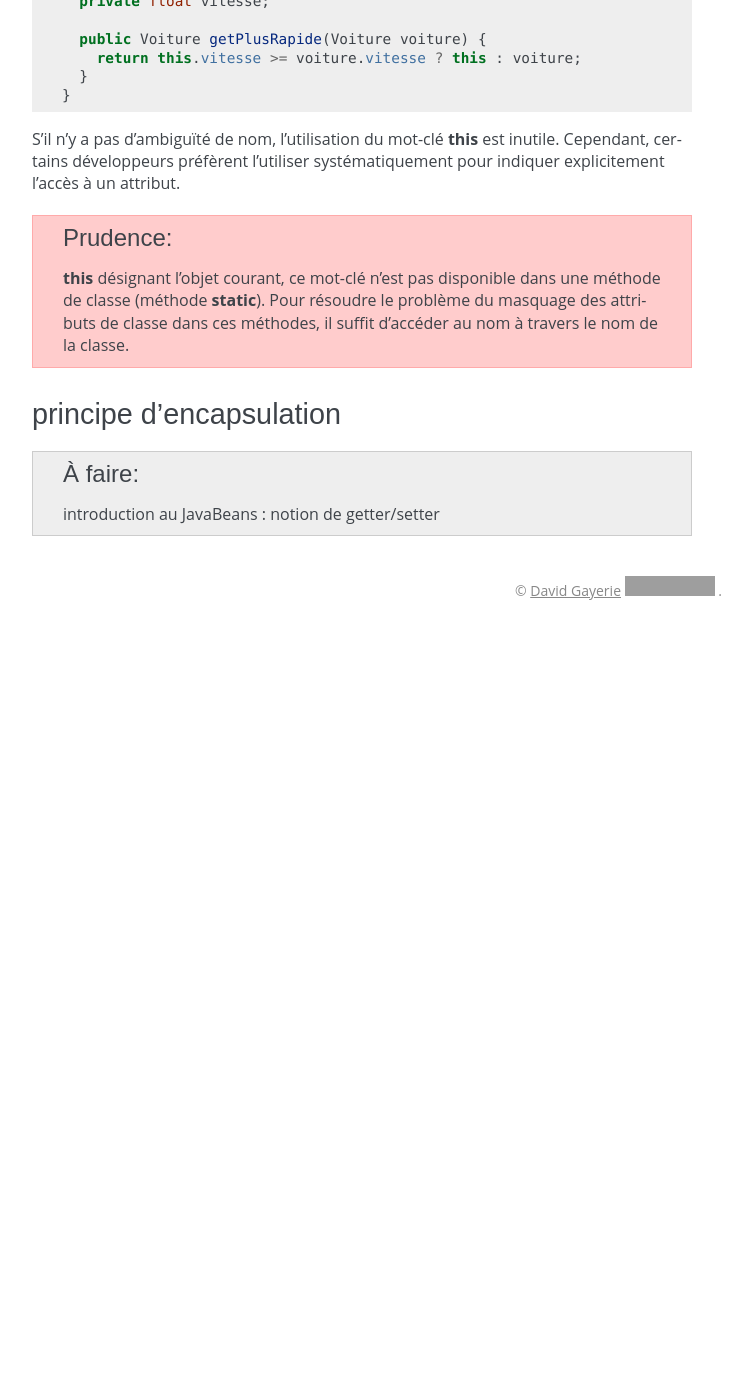
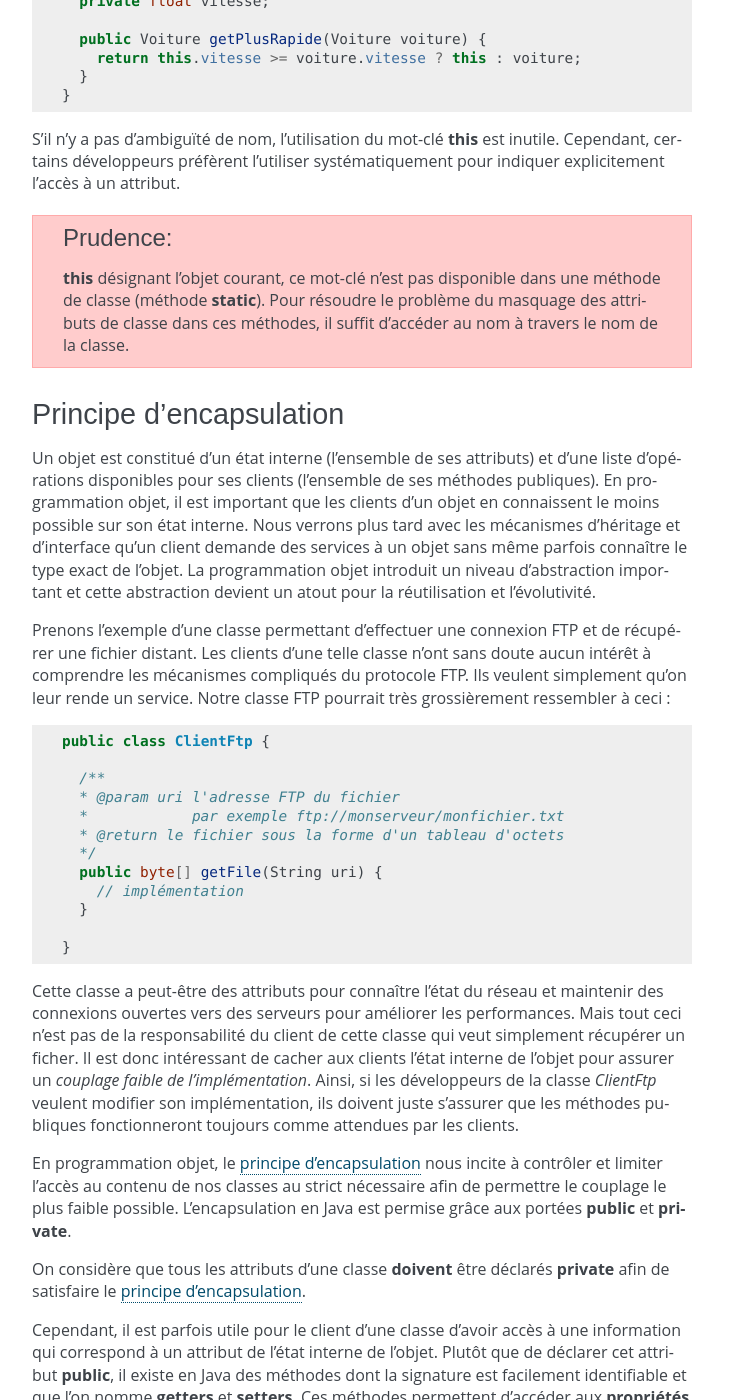
Before and after one commit to lanaflonPerso/cours-java-web, a Sphinx documentation site: the page built from source/attributs_et_methodes.rst, in a window 1280 px wide and 1400 px high, scrolled down 13756 px. Shown: the whole window, without its empty margins (398-1150 px from the left). Built offline with Sphinx 7.4.7, drawn with Linux system fonts in a browser that asks for light colours; formulas are drawn with MathJax 3; before the commit the page ends 14386 px from its top, so only the background shows below that; some of the changed text lies outside the part shown; grey boxes are pictures that could not be loaded.

Commit message:
fin chapitre sur les méthodes

```diff
--- a/source/attributs_et_methodes.rst
+++ b/source/attributs_et_methodes.rst
@@ -35,7 +35,7 @@
 
 Jusqu'à présent, nous avons vu qu'il existe deux portées différentes : *public* et *private*.
 Java est un langage qui supporte l'encapsulation de données. Cela signifie que lorsque
-nous créons une classe nous avons la choix de laisser accessible ou non au reste du programme
+nous créons une classe nous avons le choix de laisser accessible ou non au reste du programme
 des attributs (mais aussi des méthodes). Le mécanisme d'encapsulation permet notamment
 d'implémenter en Java le principe du *ouvert/fermé* qui est un des cinq principes SOLID_
 de la conception objet.
@@ -665,7 +665,7 @@
 la méthode *additionner(int, int)* sera forcément choisie par le compilateur.
 
 
-portée des noms et this
+Portée des noms et this
 ***********************
 
 Lorsqu'on déclare un identifiant, qu'il s'agisse du nom d'une classe, d'un
@@ -791,13 +791,170 @@
   de classe dans ces méthodes, il suffit d'accéder au nom à travers le nom de la classe.
 
 
-principe d'encapsulation
+Principe d'encapsulation
 *************************
+
+Un objet est constitué d'un état interne (l'ensemble de ses attributs) et d'une
+liste d'opérations disponibles pour ses clients (l'ensemble de ses méthodes publiques).
+En programmation objet, il est important que les clients d'un objet en connaissent
+le moins possible sur son état interne. Nous verrons plus tard avec les mécanismes
+d'héritage et d'interface qu'un client demande des services à un objet sans même
+parfois connaître le type exact de l'objet. La programmation objet introduit
+un niveau d'abstraction important et cette abstraction devient un atout pour
+la réutilisation et l'évolutivité.
+
+Prenons l'exemple d'une classe permettant d'effectuer une connexion FTP et de récupérer
+une fichier distant. Les clients d'une telle classe n'ont sans doute aucun intérêt à
+comprendre les mécanismes compliqués du protocole FTP. Ils veulent simplement qu'on leur
+rende un service. Notre classe FTP pourrait très grossièrement ressembler à ceci :
+
+::
+
+  public class ClientFtp {
+
+    /**
+    * @param uri l'adresse FTP du fichier
+    *            par exemple ftp://monserveur/monfichier.txt
+    * @return le fichier sous la forme d'un tableau d'octets
+    */
+    public byte[] getFile(String uri) {
+      // implémentation
+    }
+
+  }
+
+Cette classe a peut-être des attributs pour connaître l'état du réseau et maintenir
+des connexions ouvertes vers des serveurs pour améliorer les performances. Mais tout
+ceci n'est pas de la responsabilité du client de cette classe qui veut simplement
+récupérer un ficher. Il est donc intéressant de cacher aux clients l'état interne
+de l'objet pour assurer un *couplage faible de l'implémentation*. Ainsi, si les
+développeurs de la classe *ClientFtp* veulent modifier son implémentation, ils
+doivent juste s'assurer que les méthodes publiques fonctionneront toujours comme attendues
+par les clients.
+
+En programmation objet, le `principe d'encapsulation`_ nous incite à contrôler
+et limiter l'accès au contenu de nos classes au strict nécessaire afin de permettre
+le couplage le plus faible possible. L'encapsulation en Java est permise grâce aux portées
+**public** et **private**.
+
+On considère que tous les attributs d'une classe **doivent** être déclarés **private**
+afin de satisfaire le `principe d'encapsulation`_.
+
+Cependant, il est parfois utile pour le client d'une classe d'avoir accès à une information
+qui correspond à un attribut de l'état interne de l'objet. Plutôt que de déclarer
+cet attribut **public**, il existe en Java des méthodes dont la signature est facilement
+identifiable et que l'on nomme **getters** et **setters**. Ces méthodes permettent
+d'accéder aux **propriétés** d'un objet ou d'une classe.
+
+**getter**
+  Permet l'accès en lecture à une propriété.
+  La signature de la méthode se présente sous la forme :
+
+  ::
+
+    public type getNomPropriete() {
+      // ...
+    }
+
+  Pour un type booléen, on peut aussi écrire :
+
+  ::
+
+    public boolean isNomPropriete() {
+      // ...
+    }
+
+**setter**
+  Permet l'accès en écriture à une propriété.
+  La signature de la méthode se présente sous la forme :
+
+  ::
+
+    public void setNomPropriete(type arg) {
+      // ...
+    }
+
+
+Ce qui donnera pour notre classe *Voiture* :
+
+::
+
+  public class Voiture {
+
+    // La vitesse en km/h
+    private float vitesse;
+
+    /**
+    * @return La vitesse en km/h
+    */
+    public float getVitesse() {
+      return vitesse;
+    }
+
+    /**
+    * @param vitesse La vitesse en km/h
+    */
+    public void setVitesse(float vitesse) {
+      this.vitesse = vitesse;
+    }
+
+  }
+
+Les *getters/setters* introduisent une abstraction supplémentaire : la **propriété**.
+Une propriété peut correspondre à un attribut ou à une expression. Du point de vue
+du client de la classe, cela n'a pas d'importance. Dans l'exemple ci-dessus, les développeurs
+de la classe *Voiture* peuvent très bien décider que l'état interne de la vitesse
+sera exprimé en mètres par seconde. Il devient possible de conserver la cohérence de notre
+classe en effectuant les conversions nécessaires pour passer de la propriété en
+km/s à l'attribut en m/s et inversement.
+
+::
+
+  public class Voiture {
+
+    // vitesse en m/s
+    private float vitesse;
+
+    private static float convertirEnMetresSeconde(float valeur) {
+      return valeur * 1000f / 3600f
+    }
+
+    private static float convertirEnKilometresHeure(float valeur) {
+      return valeur / 1000f * 3600f
+    }
+
+    /**
+    * @return La vitesse en km/h
+    */
+    public float getVitesse() {
+      return convertirEnKilometresHeure(vitesse);
+    }
+
+    /**
+    * @param vitesse La vitesse en km/h
+    */
+    public void setVitesse(float vitesse) {
+      this.vitesse = convertirEnMetresSeconde(vitesse);
+    }
+
+  }
+
+Avec les *getters/setters*, il est également possible de contrôler si une propriété
+est consultable et/ou modifiable. Si une propriété n'est pas consultable, il ne faut
+pas déclarer de *getter* pour cette propriété. Si une propriété n'est pas modifiable,
+il ne faut pas déclarer de *setter* pour cette propriété.
+
+.. tip::
+
+  Les *getters/setters* sont très utilisés en Java mais leur écriture peut être
+  fastidieuse. Les IDE comme Eclipse introduisent un système de génération automatique.
+  Dans Eclipse, faites un clic droit dans votre fichier de classe et choisissez
+  *Source > Generate Getters and Setters...*
+
 
 .. todo::
 
-  introduction au JavaBeans : notion de getter/setter
-
+  Exercices du chapitre
 
 .. _SOLID: https://fr.wikipedia.org/wiki/SOLID_(informatique)
 .. _singleton: https://fr.wikipedia.org/wiki/Singleton_(patron_de_conception)
@@ -807,3 +964,4 @@
 .. _java.lang.System: http://docs.oracle.com/javase/8/docs/api/java/lang/System.html
 .. _java.util.Arrays: http://docs.oracle.com/javase/8/docs/api/java/util/Arrays.html
 .. _java.util.Collections: http://docs.oracle.com/javase/8/docs/api/java/util/Collections.html
+.. _principe d'encapsulation: https://fr.wikipedia.org/wiki/Encapsulation_(programmation)
```
